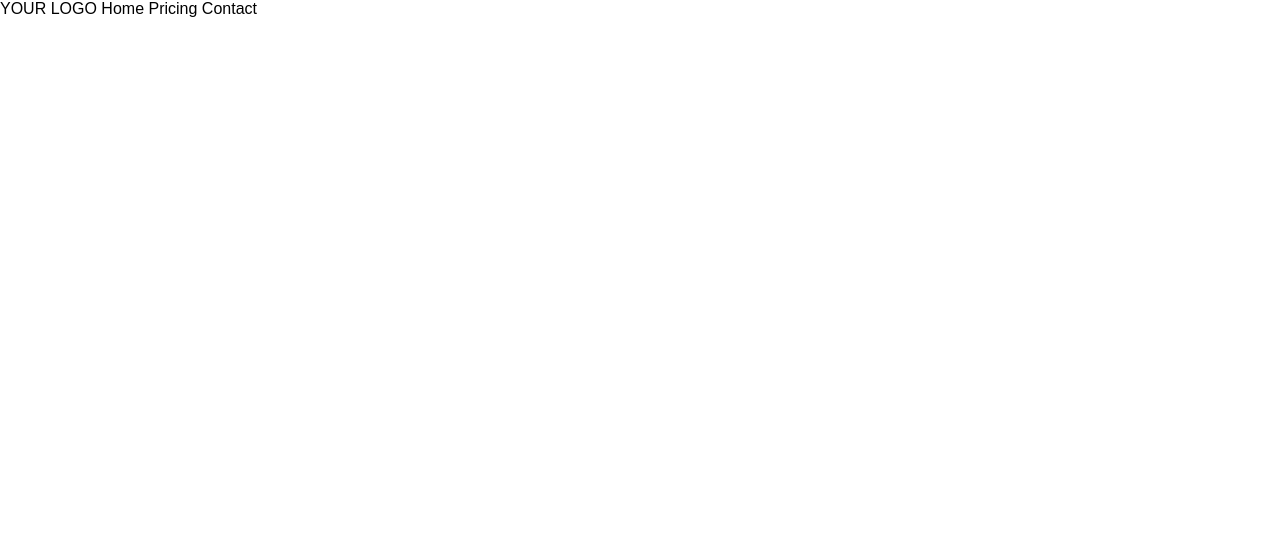
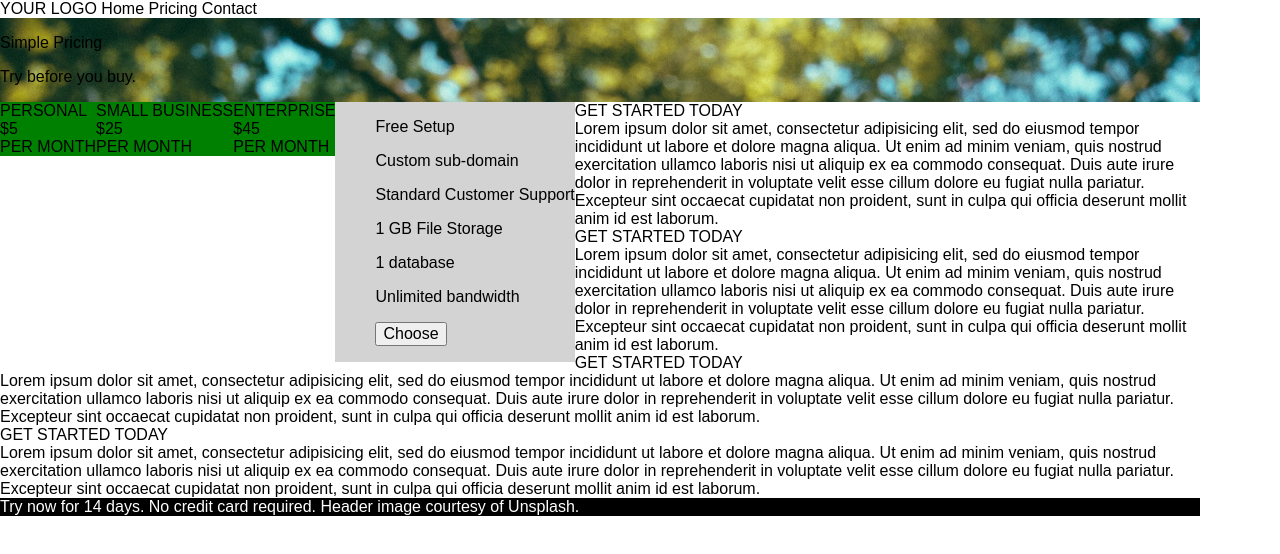
Before and after one commit to BenjieCodes/Image-to-HTML-CSS-Normal, a plain HTML site: page index.html in a window 1280 px wide. Drawn offline with Linux system fonts and the light colour scheme.

Commit message:
Finished laying out divs for the sections to work on.

```diff
--- a/css/main.css
+++ b/css/main.css
@@ -1,11 +1,33 @@
-
-
-
-.img {
-  background: url(../images/background.jpg);
+.container {
+  max-width: 1200px;
 }
 
-nav {
-  float:left;
+.div1 {
+  background: url(../images/background.jpg);
+  background-size: auto;
+  overflow: auto;
+}
+
+.div2 {
   list-style: none;
 }
+
+.div2boxtop {
+  background-color: green;
+  float:left;
+}
+
+.div2boxbottom {
+  background-color: lightgrey;
+  float:left;
+}
+
+.image {
+  float: left;
+
+}
+
+footer {
+  background-color: black;
+  color: white;
+}
--- a/index.html
+++ b/index.html
@@ -6,15 +6,106 @@
     <link rel="stylesheet" href="css/normalize.css";>
     <link rel="stylesheet" href="css/main.css";>
   </head>
+    <div class=container>
       <body>
       <header>
         <nav>
-        <span>YOUR LOGO </span>
-        <span>Home      </span>
-        <span>Pricing   </span>
-        <span>Contact   </span>
+            <span>YOUR LOGO</span>
+            <span>Home</span>
+            <span class="pricing">Pricing</span>
+            <span>Contact</span>
         </nav>
       </header>
+        <div class="div1">
+          <p>Simple Pricing</p>
+          <p>Try before you buy.</p>
         </div>
+
+
+
+        <div class="div2">
+          <div class="div2boxtop">
+            <div class="personal">
+              PERSONAL
+            <div class="5bucks">
+              $5
+            <div class="permonth">
+              PER MONTH
+          </div>
+            </div>
+            </div>
+            </div>
+        </div>
+        <div class="div2">
+          <div class="div2boxtop">
+            <div class="Smallbusiness">
+              SMALL BUSINESS
+            <div class="25bucks">
+              $25
+            <div class="permonth">
+              PER MONTH
+          </div>
+            </div>
+            </div>
+            </div>
+        </div>
+        <div class="div2">
+          <div class="div2boxtop">
+            <div class="enterprise">
+              ENTERPRISE
+            <div class="45bucks">
+              $45
+            <div class="permonth">
+              PER MONTH
+          </div>
+            </div>
+            </div>
+            </div>
+        </div>
+
+          <div class="div2boxbottom">
+              <ul>
+                <p>Free Setup</p>
+                <p>Custom sub-domain</p>
+                <p>Standard Customer Support</p>
+                <p>1 GB File Storage</p>
+                <p>1 database</p>
+                <p>Unlimited bandwidth</p>
+                <button>Choose</button>
+              </ul>
+          </div>
+
+
+        <div class="div3">
+         <div class="div3title">
+           GET STARTED TODAY
+           <div class="div3paragraph">
+             Lorem ipsum dolor sit amet, consectetur adipisicing elit, sed do eiusmod tempor incididunt ut labore et dolore magna aliqua. Ut enim ad minim veniam, quis nostrud exercitation ullamco laboris nisi ut aliquip ex ea commodo consequat. Duis aute irure dolor in reprehenderit in voluptate velit esse cillum dolore eu fugiat nulla pariatur. Excepteur sint occaecat cupidatat non proident, sunt in culpa qui officia deserunt mollit anim id est laborum.
+           </div>
+         </div>
+         <div class="div3title">
+           GET STARTED TODAY
+           <div class="div3paragraph">
+             Lorem ipsum dolor sit amet, consectetur adipisicing elit, sed do eiusmod tempor incididunt ut labore et dolore magna aliqua. Ut enim ad minim veniam, quis nostrud exercitation ullamco laboris nisi ut aliquip ex ea commodo consequat. Duis aute irure dolor in reprehenderit in voluptate velit esse cillum dolore eu fugiat nulla pariatur. Excepteur sint occaecat cupidatat non proident, sunt in culpa qui officia deserunt mollit anim id est laborum.
+           </div>
+         </div>
+         <div class="div3title">
+           GET STARTED TODAY
+           <div class="div3paragraph">
+             Lorem ipsum dolor sit amet, consectetur adipisicing elit, sed do eiusmod tempor incididunt ut labore et dolore magna aliqua. Ut enim ad minim veniam, quis nostrud exercitation ullamco laboris nisi ut aliquip ex ea commodo consequat. Duis aute irure dolor in reprehenderit in voluptate velit esse cillum dolore eu fugiat nulla pariatur. Excepteur sint occaecat cupidatat non proident, sunt in culpa qui officia deserunt mollit anim id est laborum.
+           </div>
+         </div>
+         <div class="div3title">
+           GET STARTED TODAY
+           <div class="div3paragraph">
+             Lorem ipsum dolor sit amet, consectetur adipisicing elit, sed do eiusmod tempor incididunt ut labore et dolore magna aliqua. Ut enim ad minim veniam, quis nostrud exercitation ullamco laboris nisi ut aliquip ex ea commodo consequat. Duis aute irure dolor in reprehenderit in voluptate velit esse cillum dolore eu fugiat nulla pariatur. Excepteur sint occaecat cupidatat non proident, sunt in culpa qui officia deserunt mollit anim id est laborum.
+           </div>
+         </div>
+        </div>
+        <footer>
+          Try now for 14 days. No credit card required. Header image courtesy of Unsplash.
+        </footer>
+
       </body>
+    </div>
 </html>
```
Lines whose indentation alone changed are shown as unchanged.
